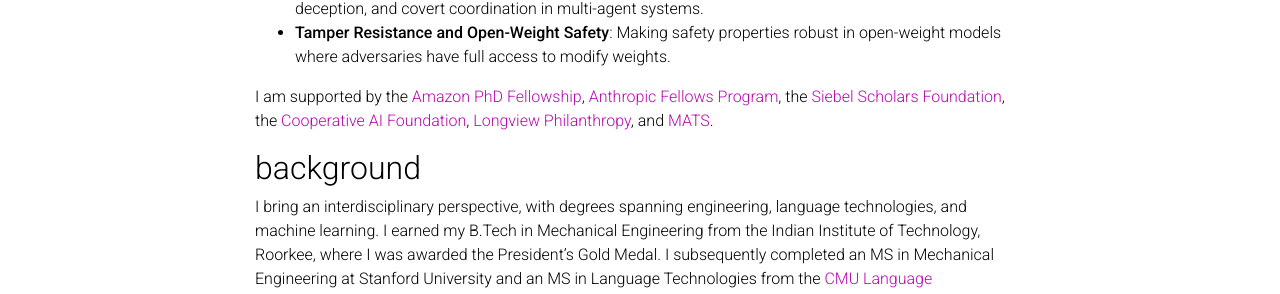
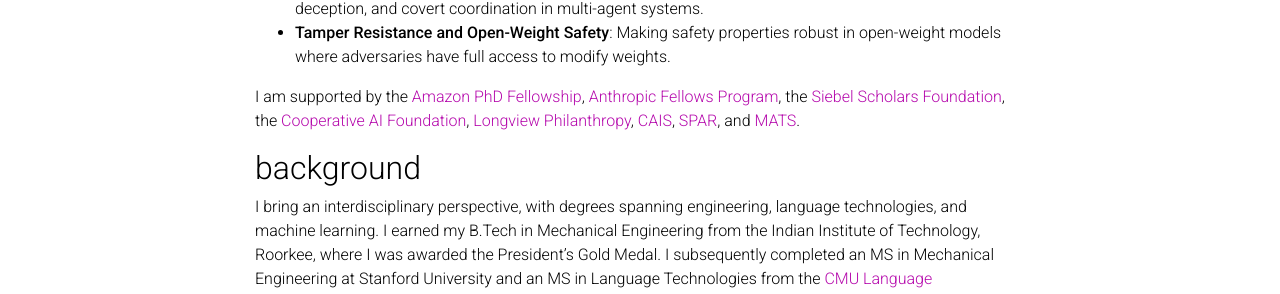
Before and after one commit to aashiqmuhamed/aashiqmuhamed.github.io, a Jekyll site: the page built from _pages/about.md, in a window 1280 px wide and 900 px high, scrolled down 543 px. Shown: the part 149-443 px from the top of the window. Built offline with Jekyll 4.4.1, drawn with Linux system fonts in a browser that asks for light colours; some web fonts are replaced; comment, search, counter and statistics services are not loaded; a style sheet for code colours, icons or effects is not loaded.

Commit message:
Update fellowship links and add CAIS and SPAR
Co-Authored-By: Claude Opus 4.6 (1M context) <noreply@anthropic.com>

```diff
--- a/_pages/about.md
+++ b/_pages/about.md
@@ -28,7 +28,7 @@ My research develops the **science and safety infrastructure for autonomous agen
 - **Multi-Agent Collusion and Coordination**: Using mechanistic tools to detect and understand collusion, deception, and covert coordination in multi-agent systems.
 - **Tamper Resistance and Open-Weight Safety**: Making safety properties robust in open-weight models where adversaries have full access to modify weights.
 
-I am supported by the [Amazon PhD Fellowship](https://www.amazon.science/academic-engagements/2025-amazon-phd-fellows), [Anthropic Fellows Program](https://www.anthropic.com/news/anthropic-fellows-program), the [Siebel Scholars Foundation](https://www.siebelscholars.com/scholar/aashiq-muhamed/), the [Cooperative AI Foundation](https://www.cooperativeai.com/), [Longview Philanthropy](https://www.longview.org/), and [MATS](https://www.matsprogram.org/alumni/aashiq-muhamed).
+I am supported by the [Amazon PhD Fellowship](https://www.csd.cs.cmu.edu/news/10-cmu-students-selected-for-amazon-ai-phd-fellowship-program), [Anthropic Fellows Program](https://alignment.anthropic.com/2024/anthropic-fellows-program/), the [Siebel Scholars Foundation](https://www.siebelscholars.com/scholar-profile/3807/), the [Cooperative AI Foundation](https://www.cooperativeai.com/), [Longview Philanthropy](https://www.longview.org/), [CAIS](https://safe.ai/), [SPAR](https://sparai.org/projects/f25/), and [MATS](https://www.matsprogram.org/alumni/aashiq-muhamed).
 
 ## background
 
```
